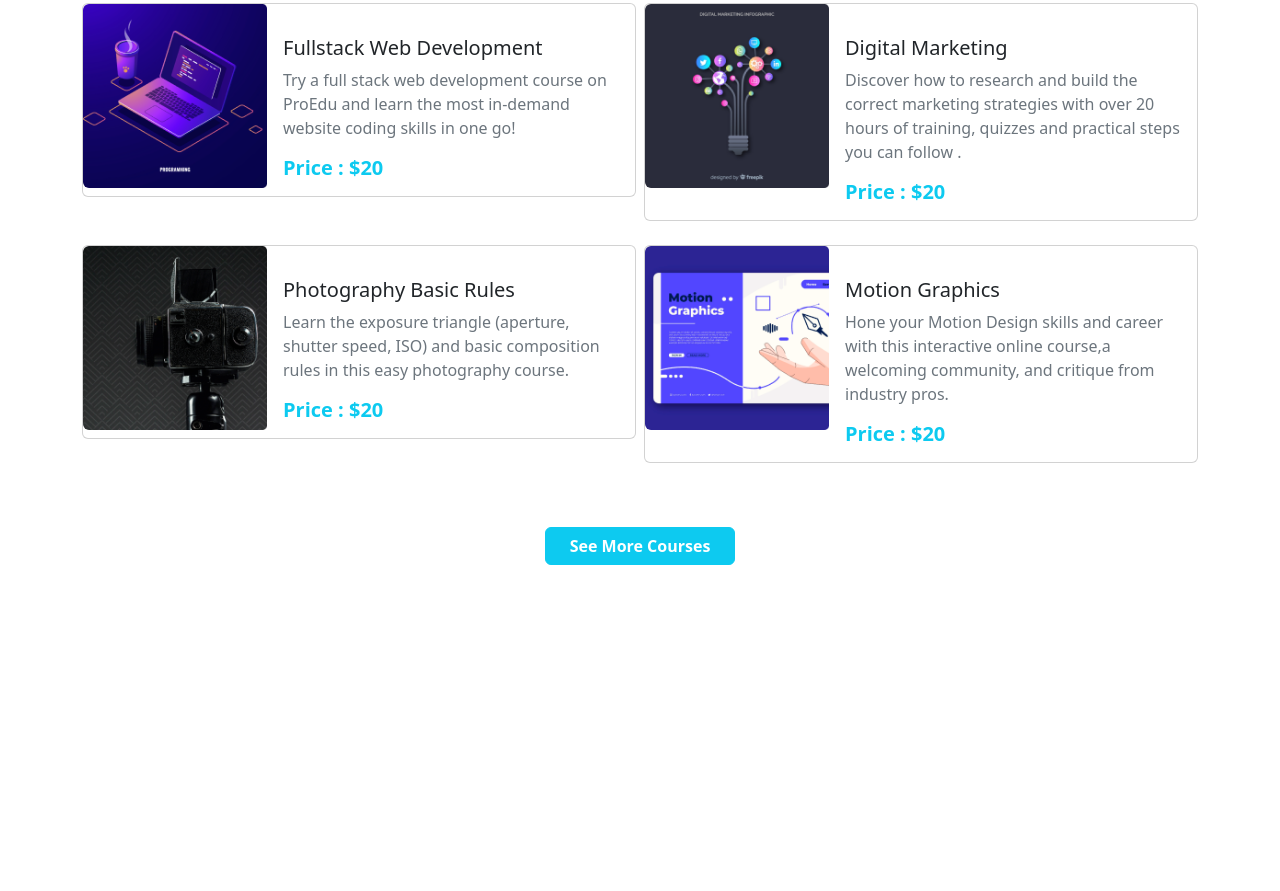
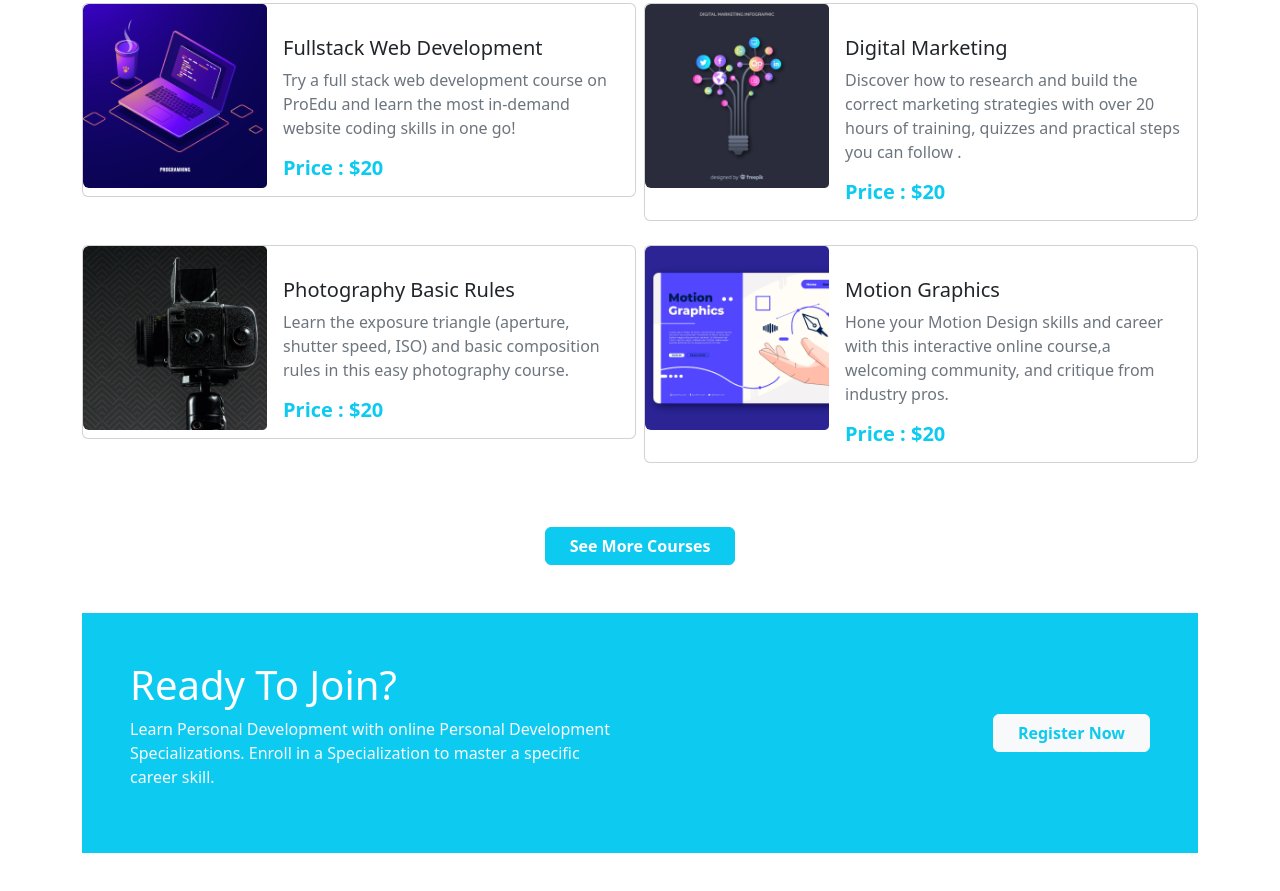
Before and after one commit to Johora-Juhi/Assignment-three, a plain HTML site: page index.html in a window 1280 px wide. Shown: the part 1188-2079 px from the top of the page. Before the commit the page ends 1801 px from the top, so only its background shows below. Drawn offline with nearby package versions, Linux system fonts and the light colour scheme.

Commit message:
register

```diff
--- a/index.html
+++ b/index.html
@@ -233,9 +233,31 @@
                     </div>
                 </div>
             </div>
-            <button class="btn btn-info fw-bold text-white d-none d-lg-inline px-4 mt-5" type="submit">See More Courses</button>
-            <button class="btn btn-info fw-bold text-white d-inline d-lg-none px-4  mt-5" type="submit">View All</button>
+            <button class="btn btn-info fw-bold text-white d-none d-lg-inline px-4 mt-5" type="submit">See More
+                Courses</button>
+            <button class="btn btn-info fw-bold text-white d-inline d-lg-none px-4  mt-5" type="submit">View
+                All</button>
+        </section>
+        <!-- register  -->
+        <section class="container ">
+            <div class="bg-info mb-5 ">
+                <div class="row row-cols-1 row-cols-lg-2 p-3 p-md-5 ">
+                    <div class="col text-center text-lg-start">
+                        <h1 class="text-white">Ready To Join?</h1>
+                        <p class="text-light">Learn Personal Development with online Personal Development
+                            Specializations.
+                            Enroll in a Specialization to master a specific career skill.</p>
+                    </div>
+                    <div class="col d-inline text-center d-lg-flex justify-content-end align-items-center">
+                        <button class="btn btn-light  text-info fw-bold d-none d-lg-inline px-4 mt-lg-0"
+                            type="submit">Register
+                            Now</button>
+                        <button class="btn btn-light  text-info fw-bold  d-inline d-lg-none px-4 mt-lg-0"
+                            type="submit">Registration</button>
 
+                    </div>
+                </div>
+            </div>
 
         </section>
 
```
